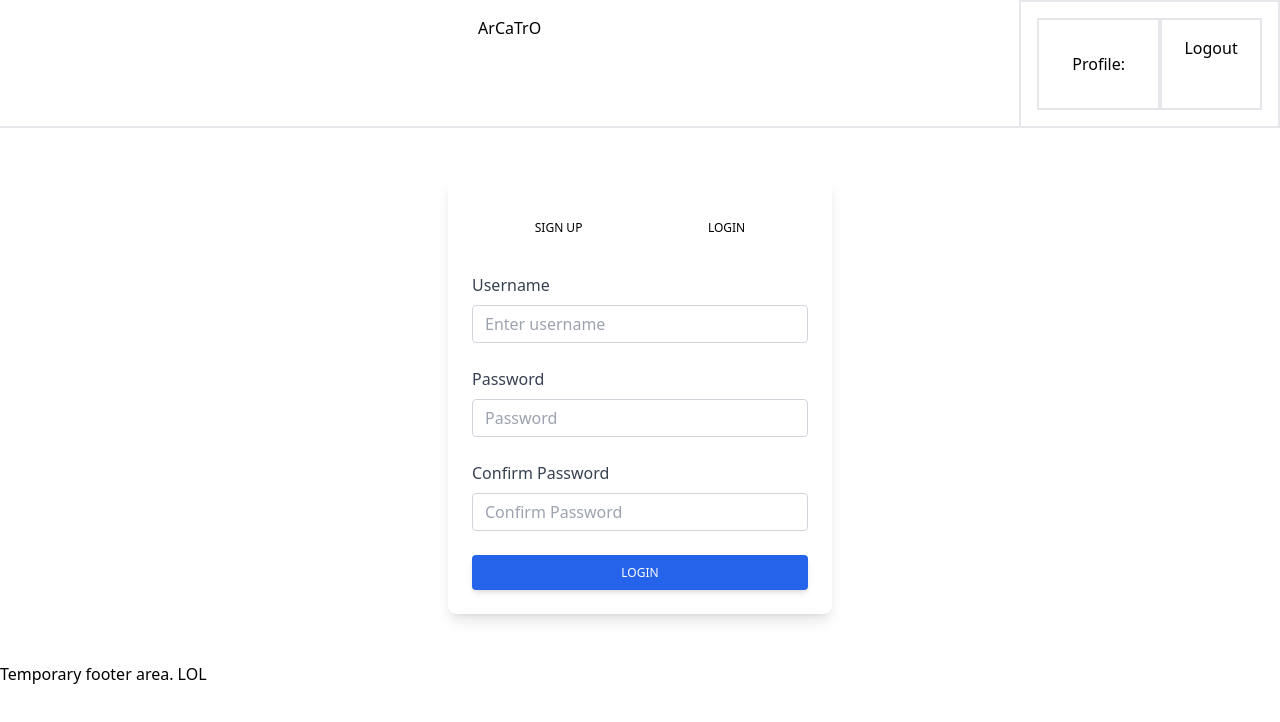
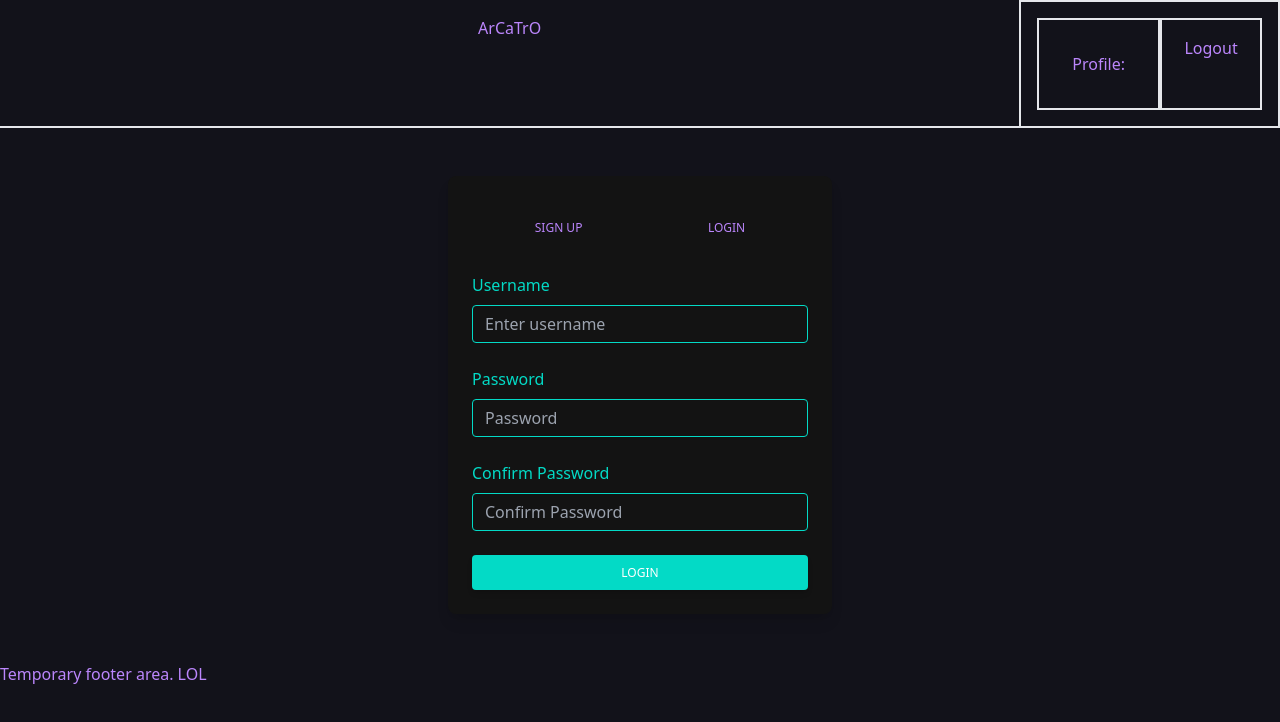
Before and after one commit to JoelKovalcson/Catro-Gaming, a React (Create React App) app in the folder client/: page /login in a window 1280 px wide. Shown: the top 722 px of the page. Built offline with nearby package versions, Linux system fonts and the light colour scheme; what tw-elements would draw is missing.

Commit message:
added css styles

```diff
--- a/client/src/index.css
+++ b/client/src/index.css
@@ -3,3 +3,11 @@
 @tailwind base;
 @tailwind components;
 @tailwind utilities;
+
+@layer base {
+    body {
+        @apply bg-background;
+        @apply text-pastel-purple;
+        @apply border-dark-blue;
+    }
+}
--- a/client/src/pages/SignUp.js
+++ b/client/src/pages/SignUp.js
@@ -99,7 +99,7 @@ const SignUp = () => {
 	}
 
 	return (
-		<div className="block mx-auto my-12 p-6 rounded-lg shadow-lg bg-white max-w-sm">
+		<div className="block mx-auto my-12 p-6 rounded-lg shadow-lg bg-light-background max-w-sm">
 			<ul className="nav nav-tabs flex justify-around flex-wrap list-none border-b-0 pl-0 mb-4" id="tabs-tab"
 				role="tablist">
 				<li className="nav-item" role="presentation">
@@ -114,7 +114,7 @@ const SignUp = () => {
 						px-6
 						py-3
 						my-2
-						hover:border-transparent hover:bg-gray-100
+						hover:border-transparent hover:bg-light-background
 						focus:border-transparent
 						active
 						" id="tabs-signup-tab" data-bs-toggle="pill" data-bs-target="#tabs-signup" role="tab" aria-controls="tabs-signup"
@@ -134,7 +134,7 @@ const SignUp = () => {
 						px-6
 						py-3
 						my-2
-						hover:border-transparent hover:bg-gray-100
+						hover:border-transparent hover:bg-light-background
 						focus:border-transparent
 						active
 						" id="tabs-login-tab" data-bs-toggle="pill" data-bs-target="#tabs-login" role="tab" aria-controls="tabs-login"
@@ -146,7 +146,7 @@ const SignUp = () => {
 			<div>
 				<form onSubmit={handleFormSubmit}>
 					<div className="form-group mb-6">
-						<label htmlFor="username" className="form-label inline-block mb-2 text-gray-700" >
+						<label htmlFor="username" className="form-label inline-block mb-2 text-light-blue" >
 							Username
 						</label>
 						<input name="username" type="username" onChange={handleChange} value={formState.username} className="form-control
@@ -156,18 +156,18 @@ const SignUp = () => {
 							py-1.5
 							text-base
 							font-normal
-							text-gray-700
-							bg-white bg-clip-padding
-							border border-solid border-gray-300
+							text-light-blue
+							bg-light-background bg-clip-padding
+							border border-solid border-light-blue
 							rounded
 							transition
 							ease-in-out
 							m-0
-							focus:text-gray-700 focus:bg-white focus:border-blue-600 focus:outline-none" id="username"
+							focus:text-gray-700 focus:bg-light-background focus:border-blue-600 focus:outline-none" id="username"
 							aria-describedby="emailHelp" placeholder="Enter username"/>
 					</div>
 					<div className="form-group mb-6">
-						<label htmlFor="password" className="form-label inline-block mb-2 text-gray-700" >
+						<label htmlFor="password" className="form-label inline-block mb-2 text-light-blue" >
 							Password
 						</label>
 						<input name="password" type="password" onChange={handleChange} value={formState.password} className="form-control block
@@ -176,18 +176,18 @@ const SignUp = () => {
 								py-1.5
 								text-base
 								font-normal
-								text-gray-700
-								bg-white bg-clip-padding
-								border border-solid border-gray-300
+								text-light-blue
+								bg-light-background bg-clip-padding
+								border border-solid border-light-blue
 								rounded
 								transition
 								ease-in-out
 								m-0
-								focus:text-gray-700 focus:bg-white focus:border-blue-600 focus:outline-none" id="password"
+								focus:text-gray-700 focus:bg-light-background focus:border-light-blue focus:outline-none" id="password"
 								placeholder="Password"/>
 					</div>
 					{ /*Check if signup is checked*/ (formState.formType === 'signup') && (<div className="form-group mb-6">
-            <label htmlFor="confirmPassword" className="form-label inline-block mb-2 text-gray-700">
+            <label htmlFor="confirmPassword" className="form-label inline-block mb-2 text-light-blue">
 							Confirm Password
 						</label>
             <input name="confirmPassword" type="password" onChange={handleChange} value={formState.confirmPassword} className="form-control block
@@ -196,21 +196,21 @@ const SignUp = () => {
                 py-1.5
                 text-base
                 font-normal
-                text-gray-700
-                bg-white bg-clip-padding
-                border border-solid border-gray-300
+                text-light-blue
+                bg-light-background bg-clip-padding
+                border border-solid border-light-blue
                 rounded
                 transition
                 ease-in-out
                 m-0
-                focus:text-gray-700 focus:bg-white focus:border-blue-600 focus:outline-none" id="confirmPassword"
+                focus:text-gray-700 focus:bg-light-background focus:border-light-blue focus:outline-none" id="confirmPassword"
                 placeholder="Confirm Password"/>
           </div>)}
 					<button type="submit"  className="
 						w-full
 						px-6
 						py-2.5
-						bg-blue-600
+						bg-light-blue
 						text-white
 						font-medium
 						text-xs
@@ -218,8 +218,8 @@ const SignUp = () => {
 						uppercase
 						rounded
 						shadow-md
-						hover:bg-blue-700 hover:shadow-lg
-						focus:bg-blue-700 focus:shadow-lg focus:outline-none focus:ring-0
+						hover:bg-dark-blue hover:shadow-lg
+						focus:bg-dark-blue focus:shadow-lg focus:outline-none focus:ring-0
 						active:bg-blue-800 active:shadow-lg
 						transition
 						duration-150
--- a/client/tailwind.config.js
+++ b/client/tailwind.config.js
@@ -9,9 +9,12 @@ module.exports = {
 			  'sm': '475px'
 		  },
 		  colors: {
-				'color-1' : '#EF3054',
-				'color-2' : '28502E',
-				'color-3' : 'F4AC45',
+				'pastel-purple' : '#BB86FC',
+				'dark-blue' : '#3700B3',
+				'light-blue' : '#03DAC6',
+				'background' : '#12121A',
+				'light-background' : '#131313',
+				'error' : '#CF6679'
 			},
 			backgroundImage: {
 				/*'banner': "url('/src/assets/banner-background.jpg')"*/
```
